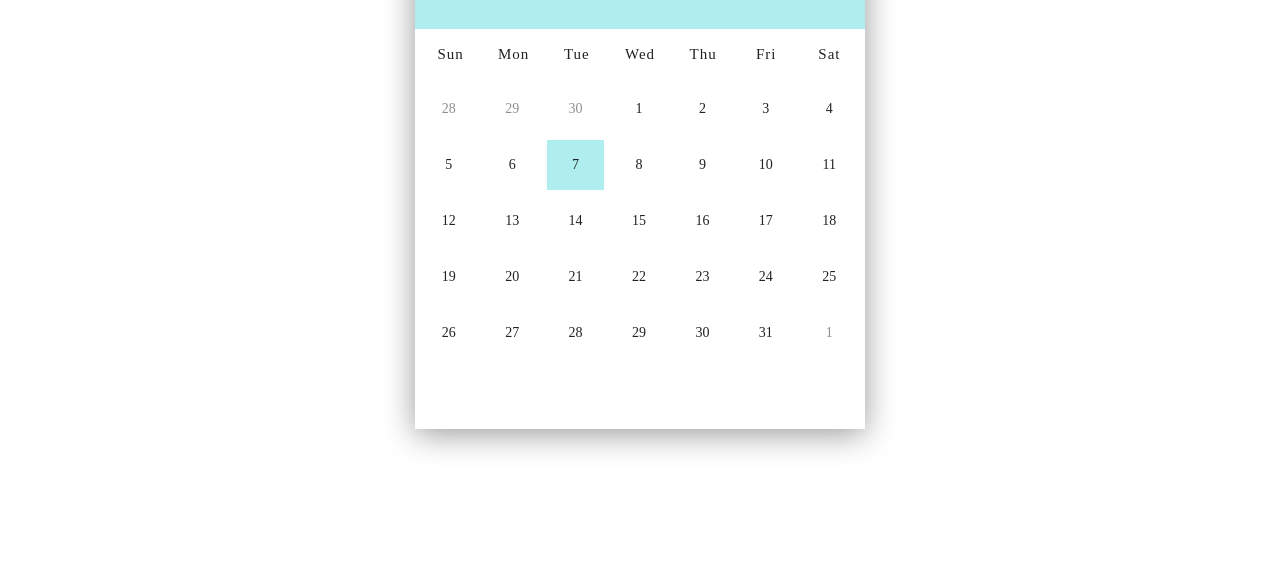
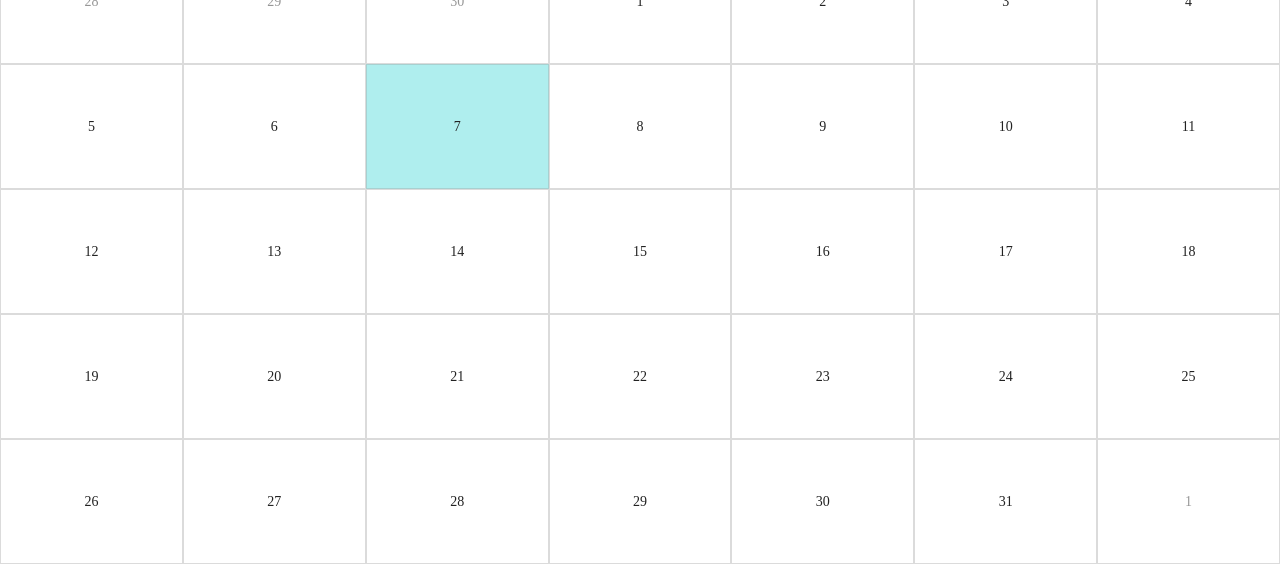
Before and after one commit to psherrard/calendarApp, a plain HTML site: page index.html in a window 1280 px wide. Shown: the part 231-800 px from the top of the page. Drawn offline with Linux system fonts and the light colour scheme.

Commit message:
layout looking better

```diff
--- a/style.css
+++ b/style.css
@@ -22,10 +22,13 @@ html {
 }
 
 .calendar {
-  width: 45rem;
-  height: 52rem;
+  /* width: 45rem;
+  height: 52rem; */
+  width: 100%;
+  height: 100vh;
+  /* padding:20px; */
   /* background-color: #222227; */
-  box-shadow: 0 0.5rem 3rem rgba(0, 0, 0, 0.4);
+  /* box-shadow: 0 0.5rem 3rem rgba(0, 0, 0, 0.4); */
 }
 
 .month {
@@ -33,16 +36,16 @@ html {
   height: 12rem;
   background-color: paleturquoise;
   display: flex;
-  justify-content: space-between;
+  justify-content: space-around;
   align-items: center;
-  padding: 0 2rem;
+  /* padding: 0 10rem; */
   text-align: center;
-  /* text-shadow: 0 0.3rem 0.5rem rgba(0, 0, 0, 0.5); */
 }
 
 .month i {
   font-size: 2.5rem;
   cursor: pointer;
+  /* padding:0 20px; */
 }
 
 .month h1 {
@@ -63,40 +66,47 @@ html {
   padding: 0 0.4rem;
   display: flex;
   align-items: center;
+  justify-content: space-between;
+
 }
 
 .weekdays div {
   font-size: 1.5rem;
   font-weight: 400;
   letter-spacing: 0.1rem;
-  width: calc(44.2rem / 7);
+  /* width: calc(44.2rem / 7); */
   display: flex;
+  width:100%;
+  align-items: center;
   justify-content: center;
-  align-items: center;
   /* text-shadow: 0 0.3rem 0.5rem rgba(0, 0, 0, 0.5); */
 }
 
 .days {
   width: 100%;
-  display: flex;
-  flex-wrap: wrap;
-  padding: 0.2rem;
+  display: grid;
+  grid-template-columns: 1fr 1fr 1fr 1fr 1fr 1fr 1fr;
+  grid-template-rows: 1fr 1fr 1fr 1fr 1fr;
+  /* gap: 1px 1px; */
+  grid-template-areas: ". . . . . . ." ". . . . . . ." ". . . . . . ." ". . . . . . ." ". . . . . . .";
+  /* flex-wrap: wrap; */
+  /* padding: 0.2rem; */
 }
 
 .days div {
   font-size: 1.4rem;
-  margin: 0.3rem;
-  /* CHANGE THIS FOR NEW LAYOUT */
-  width: calc(40.2rem / 7);
-  /* width:90px; */
-  height: 5rem;
+  height:125px;
   display: flex;
+  width:100%;
+  align-items: center;
   justify-content: center;
-  align-items: center;
-  transition: background-color 0.2s;
+  border: 1px solid rgba(151, 151, 151, 0.342);
 }
 
-.days div:hover:not(.today) {
+
+
+.days div:hover,
+.today:hover {
   background-color: #a3a3a346;
   border: 0.2rem solid rgb(151, 151, 151);
   cursor: pointer;
@@ -104,7 +114,7 @@ html {
 
 .prev-date,
 .next-date {
-  opacity: 0.5;
+  color: rgb(151, 151, 151)
 }
 
 .today {
```
